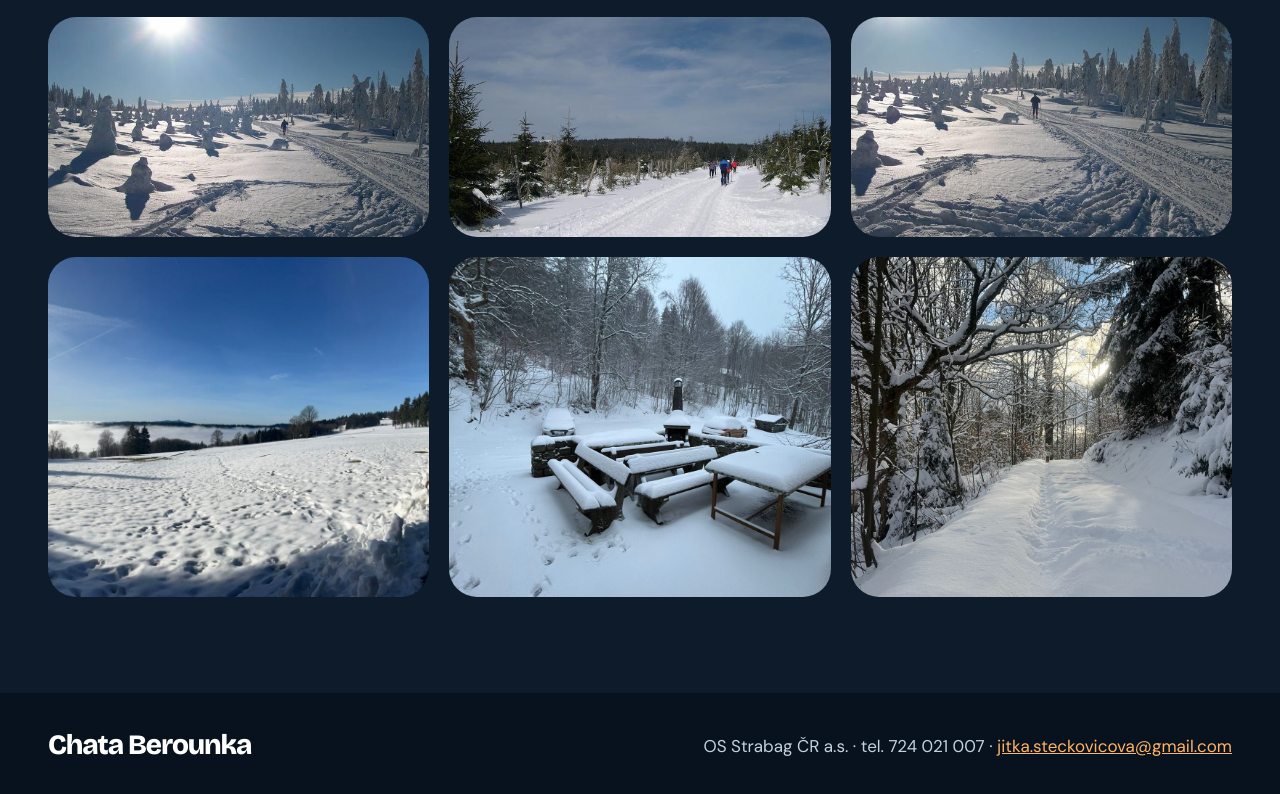
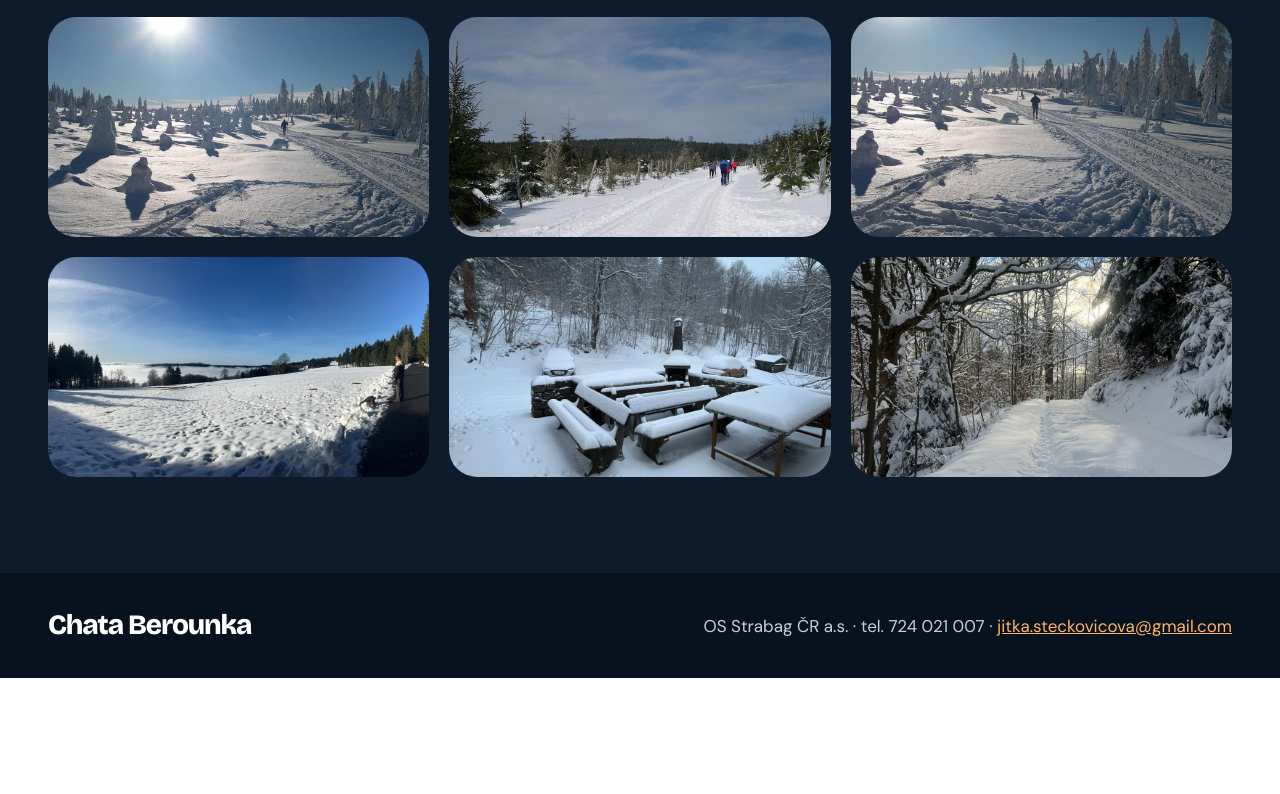
Before and after one commit to stezsky/berounka, a plain HTML site: page zima.html in a window 1280 px wide. Shown: the part 1645-2439 px from the top of the page. After the commit the page ends 2323 px from the top, so only its background shows below. Drawn offline with nearby package versions, Linux system fonts and the light colour scheme.

Commit message:
Zima: nové fotky ve stejném poměru stran jako řada nad nimi
Co-Authored-By: Claude Sonnet 5.5 <noreply@anthropic.com>
Claude-Session: https://claude.ai/code/session_016L8JbeWzXZuQFvheCVfWa3

```diff
--- a/zima.html
+++ b/zima.html
@@ -99,10 +99,10 @@
 <div style="height: 220px"><img loading="lazy" class="ph" src="img/zima18.jpg" alt="Běžkaři na Jizerské magistrále"></div>
 <div style="height: 220px"><img loading="lazy" class="ph" src="img/zima11.jpg" alt="Stopa mezi zasněženými smrky"></div>
 </div>
-<div style="display: grid; grid-template-columns: repeat(auto-fit, minmax(min(300px, 100%), 1fr)); gap: 20px">
-<div style="height: 340px"><img loading="lazy" class="ph" src="img/zima-vyhled.jpg" alt="Zasněžená louka s výhledem nad inverzní mlhu"></div>
-<div style="height: 340px"><img loading="lazy" class="ph" src="img/zima-terasa.jpg" alt="Zasněžená terasa s lavicemi a grilem"></div>
-<div style="height: 340px"><img loading="lazy" class="ph" src="img/zima-cesta.jpg" alt="Zasněžená cesta lesem"></div>
+<div style="display: grid; grid-template-columns: repeat(auto-fit, minmax(min(240px, 100%), 1fr)); gap: 20px">
+<div style="height: 220px"><img loading="lazy" class="ph" src="img/zima-vyhled.jpg" alt="Zasněžená louka s výhledem nad inverzní mlhu"></div>
+<div style="height: 220px"><img loading="lazy" class="ph" src="img/zima-terasa.jpg" alt="Zasněžená terasa s lavicemi a grilem"></div>
+<div style="height: 220px"><img loading="lazy" class="ph" src="img/zima-cesta.jpg" alt="Zasněžená cesta lesem"></div>
 </div>
 </div>
 </section>
```
